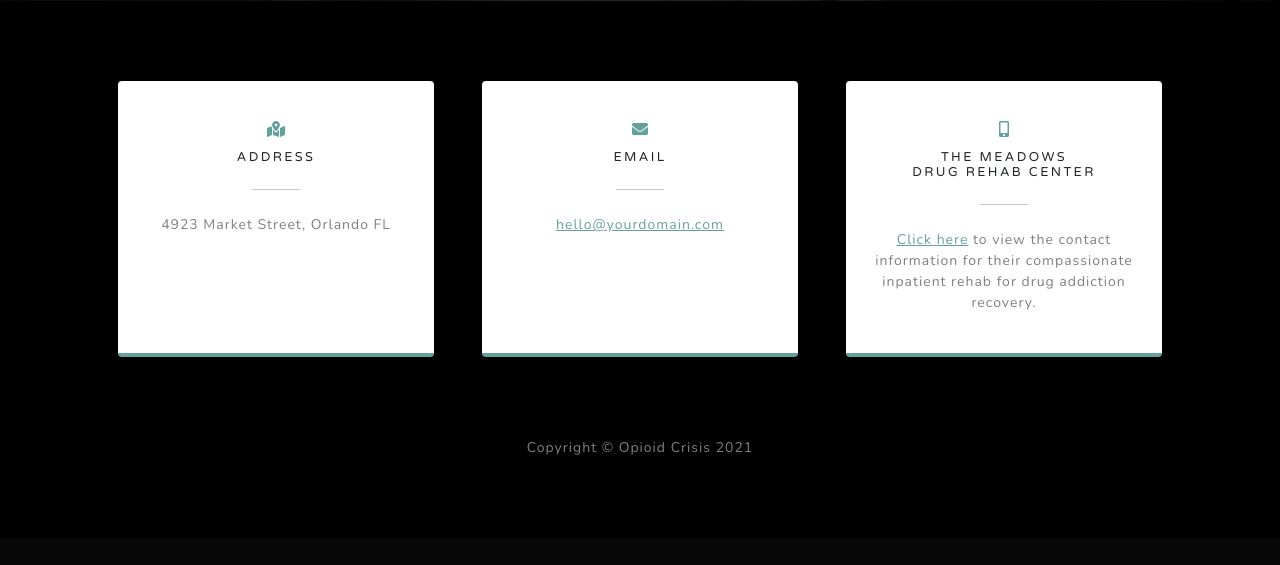
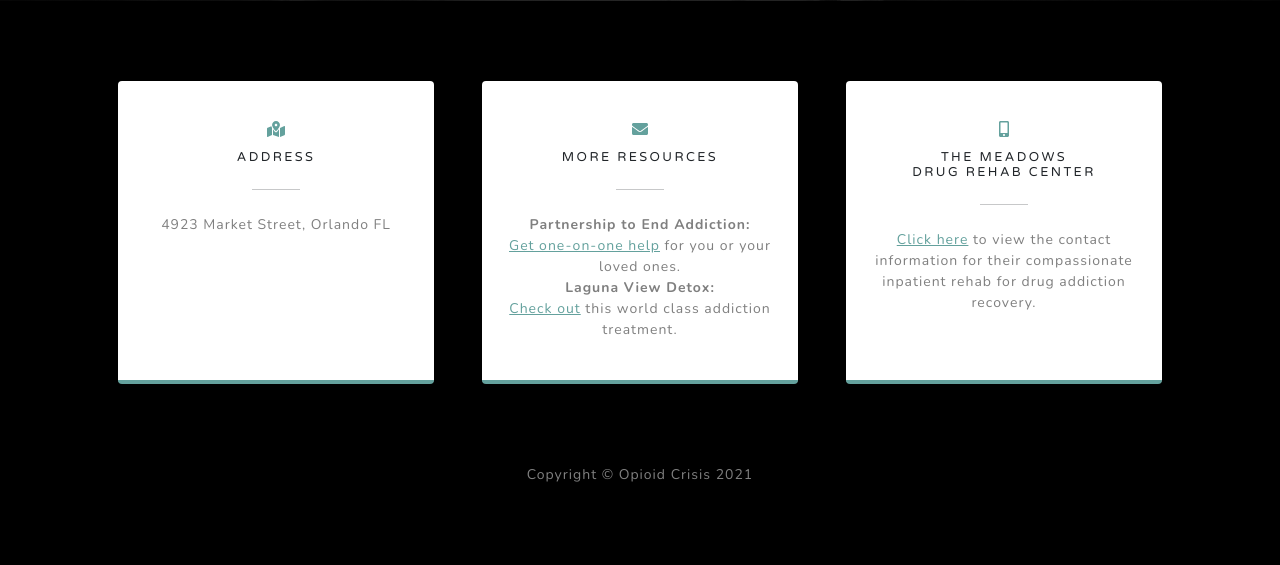
Before and after one commit to trevshum20/intex-project-2.0, a Django app: page / in a window 1280 px wide. Shown: the part 3940-4505 px from the top of the page. Before the commit the page ends 4395 px from the top, so only its background shows below. Run offline with Django 3.2, Linux system fonts and the light colour scheme; some libraries are stand-ins or nearby versions.

Commit message:
resources box

```diff
--- a/templates/Opioids/index.html
+++ b/templates/Opioids/index.html
@@ -153,9 +153,11 @@
                         <div class="card py-4 h-100">
                             <div class="card-body text-center">
                                 <i class="fas fa-envelope text-primary mb-2"></i>
-                                <h4 class="text-uppercase m-0">Email</h4>
+                                <h4 class="text-uppercase m-0">More Resources</h4>
                                 <hr class="my-4 mx-auto" />
-                                <div class="small text-black-50"><a href="#!">hello@yourdomain.com</a></div>
+                                <div class="small text-black-50"><b>Partnership to End Addiction:</b><br><a href="https://drugfree.org/article/get-one-on-one-help/?gclid=Cj0KCQiAnaeNBhCUARIsABEee8Wpv_KYce5j5h_qKvNgrdjiCFfpKKYHFdfmu7WRBEGbszdCzMU8hdAaAun2EALw_wcB">Get one-on-one help</a> for you or your loved ones.<br>
+                                    <b>Laguna View Detox:</b> <br><a href="https://lagunaviewdetox.com/landing-page-2-luxury-location/?gclid=Cj0KCQiAnaeNBhCUARIsABEee8Um8-zW93p8a7J5zT7q31yxbFY_0w4MnkyAF2WDDOhGTFqJrbz0S10aAv1cEALw_wcB">Check out</a> this world class addiction treatment.
+                                </div>
                             </div>
                         </div>
                     </div>
```
